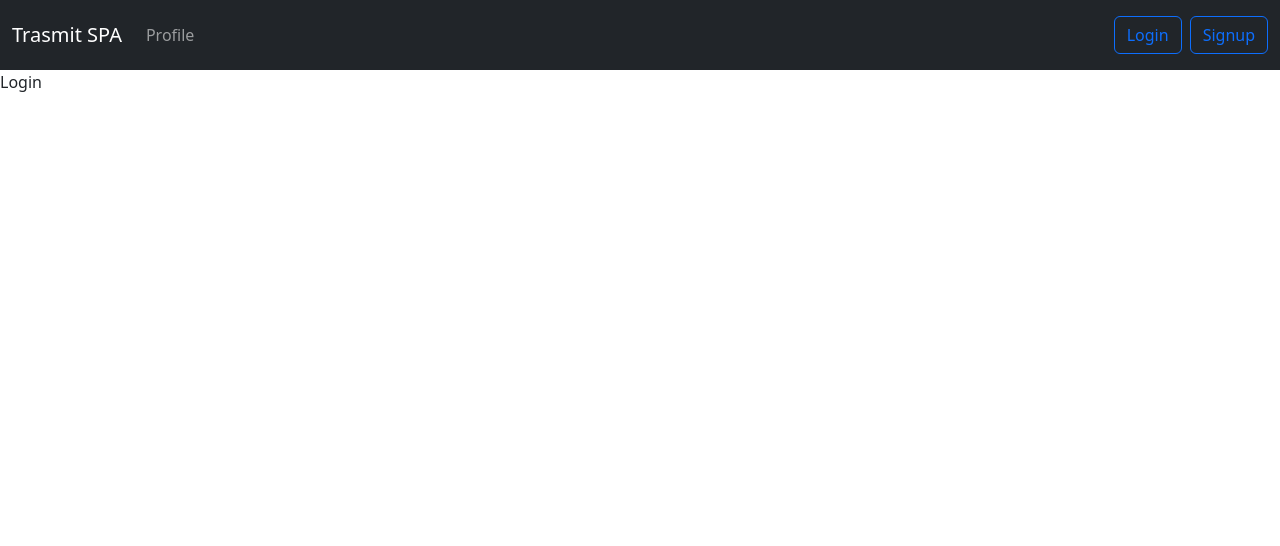
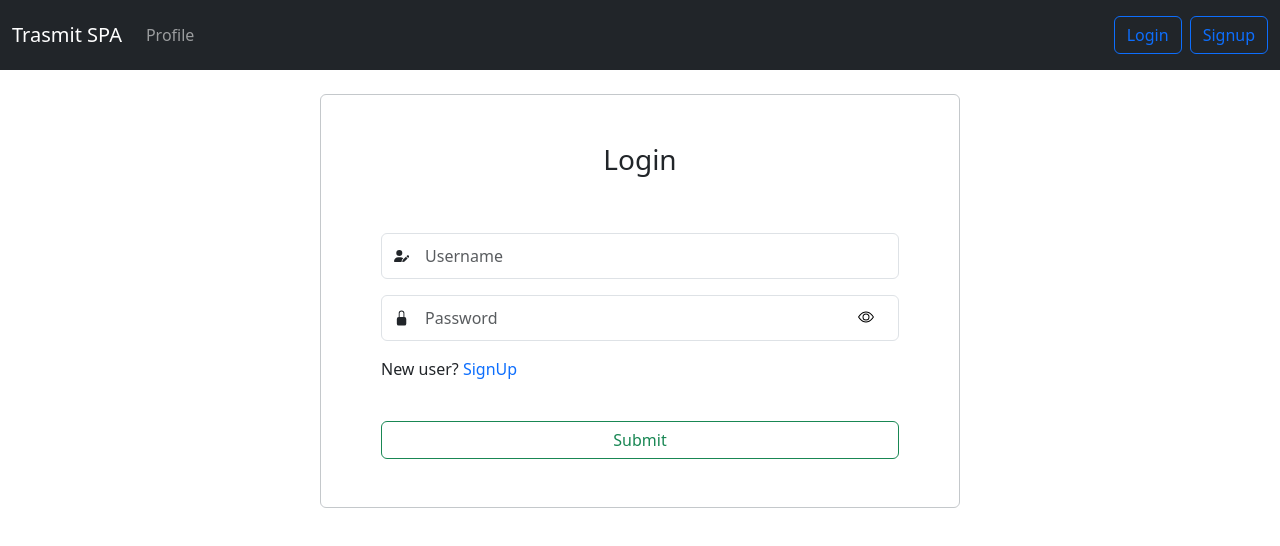
Before and after one commit to mahi101101/transmit_spa1_client, a React (Create React App) app: page /login in a window 1280 px wide. Shown: the top 546 px of the page. Built offline with nearby package versions, Linux system fonts and the light colour scheme.

Commit message:
Login page added

```diff
--- a/src/Components/User/Login.js
+++ b/src/Components/User/Login.js
@@ -1,9 +1,179 @@
-import React from 'react'
+import React, { useState, useRef } from "react";
+import { Form, Input, Col, Row, Button, FormGroup } from "reactstrap";
+import { useNavigate, Link } from "react-router-dom";
+import validator from "validator";
+import MetaData from "../MetaData";
+import Loader from "../Loader/Loader";
+import { FaUserPen } from "react-icons/fa6";
+import { BsEyeSlash, BsEye, BsFillLockFill } from "react-icons/bs";
+import { toast } from "react-toastify";
 
 const Login = () => {
+  const [showPassword, setShowPass] = useState(false);
+  const username = useRef("");
+  const password = useRef("");
+
+  const navigate = useNavigate();
+
+  const loginSubmit = (e) => {
+    e.preventDefault();
+
+    if (
+      !validateUsername(username.current.value) ||
+      !validatePassword(password.current.value)
+    ) {
+      return;
+    } else {
+      const myForm = new FormData();
+
+      myForm.set("username", username.current.value);
+      myForm.set("password", password.current.value);
+
+      toast.success("Login Submited", {
+        position: "bottom-right",
+        autoClose: 5000,
+        hideProgressBar: false,
+        closeOnClick: true,
+        pauseOnHover: true,
+        draggable: true,
+        progress: undefined,
+        theme: "light",
+      });
+
+      console.log([...myForm.entries()]);
+    }
+  };
+
+  const togglePasswordVisibility = (e) => {
+    e.preventDefault();
+    setShowPass(!showPassword);
+  };
+
+  const validateUsername = (value) => {
+    if (!value) {
+      toast.error("Please enter a username", {
+        position: "bottom-right",
+        autoClose: 5000,
+        hideProgressBar: false,
+        closeOnClick: true,
+        pauseOnHover: true,
+        draggable: true,
+        progress: undefined,
+        theme: "light",
+      });
+      return false;
+    }
+    return true;
+  };
+
+  const validatePassword = (value) => {
+    if (!value) {
+      toast.error("Please enter a password", {
+        position: "bottom-right",
+        autoClose: 5000,
+        hideProgressBar: false,
+        closeOnClick: true,
+        pauseOnHover: true,
+        draggable: true,
+        progress: undefined,
+        theme: "light",
+      });
+      return false;
+    }
+
+    if (!validator.isStrongPassword(value)) {
+      toast.error(
+        "Password should be greater than 8 characters, contain a lowercase letter, a uppercase letter and a special character",
+        {
+          position: "bottom-right",
+          autoClose: 5000,
+          hideProgressBar: false,
+          closeOnClick: true,
+          pauseOnHover: true,
+          draggable: true,
+          progress: undefined,
+          theme: "light",
+        }
+      );
+      return false;
+    }
+
+    return true;
+  };
+
   return (
-    <div>Login</div>
-  )
-}
+    <React.Fragment>
+      <MetaData title={"Registration Form"} />
+      <Row className="f-box justify-content-center m-0 mt-4">
+        <Col md="6" className="border border-secondary-subtle rounded mb-5">
+          <Col md="12" className="text-center p-5">
+            <h3>Login</h3>
+          </Col>
+          <Form onSubmit={loginSubmit} className="px-5 pb-5">
+            <FormGroup className="d-flex align-items-center border rounded p-1 position-relative">
+              <FaUserPen className="mx-1 ms-2" />
+              <Input
+                type="text"
+                name="username"
+                placeholder="Username"
+                innerRef={username}
+                className="border-0"
+              />
+            </FormGroup>
 
-export default Login
+            <FormGroup className="d-flex align-items-center border rounded p-1 position-relative">
+              <BsFillLockFill className="mx-1 ms-2" />
+              <Input
+                placeholder="Password"
+                name="password"
+                type={showPassword ? "text" : "Password"}
+                id="pass"
+                innerRef={password}
+                className="border-0"
+              />
+              <button
+                onClick={togglePasswordVisibility}
+                style={{
+                  position: "absolute",
+                  top: "45%",
+                  right: "18px",
+                  transform: "translateY(-50%)",
+                  border: "none",
+                  background: "none",
+                  cursor: "pointer",
+                }}
+              >
+                {showPassword ? <BsEyeSlash /> : <BsEye />}
+              </button>
+            </FormGroup>
+            <p>
+              New user?{" "}
+              <a
+                class="nav-link d-inline text-primary"
+                href=""
+                onClick={(e) => {
+                  e.preventDefault();
+                  navigate("/signup");
+                }}
+              >
+                SignUp
+              </a>
+            </p>
+
+            <Button
+              type="submit"
+              value="submit"
+              outline
+              color={"success"}
+              className="w-100 mt-4"
+            >
+              Submit
+            </Button>
+          </Form>
+        </Col>
+      </Row>
+    </React.Fragment>
+  );
+};
+
+export default Login;
--- a/src/Components/User/SignUp.js
+++ b/src/Components/User/SignUp.js
@@ -267,7 +267,6 @@ const SignUp = () => {
   return (
     <React.Fragment>
       <MetaData title={"Registration Form"} />
-      {/* <ToastContainer /> */}
       <Row className="f-box justify-content-center m-0 mt-4 ">
         <Col md="6" className="border border-secondary-subtle rounded mb-5">
           <Col md="12" className="text-center p-5">
```
